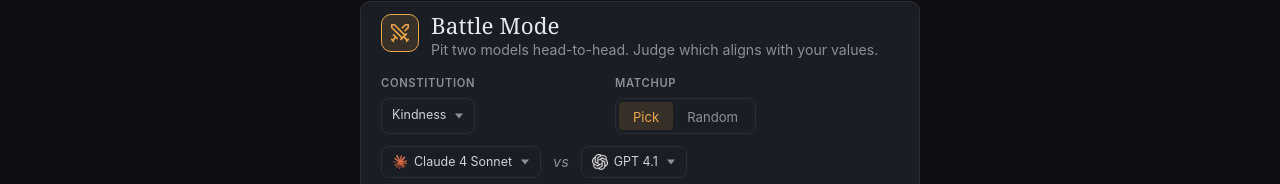
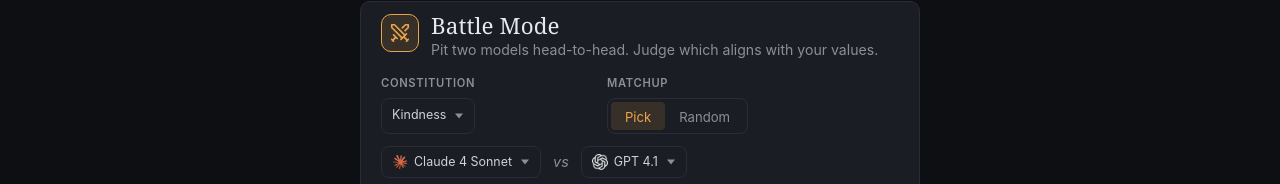
Before and after one commit to ValueArena/ValueArena.github.io, a Next.js app in the folder next-src/: page / in a window 1280 px wide. Shown: the part 323-507 px from the top of the page. Built offline with nearby package versions, Linux system fonts and the light colour scheme.

Commit message:
chat: tighten gap between constitution + matchup

```diff
--- a/next-src/src/app/globals.css
+++ b/next-src/src/app/globals.css
@@ -532,7 +532,7 @@
 .battle-row {
   display: flex;
   align-items: flex-end;
-  gap: 14px;
+  gap: 6px;
   flex-wrap: wrap;
 }
 .battle-section { display: flex; flex-direction: column; gap: 6px; min-width: 0; }
```
